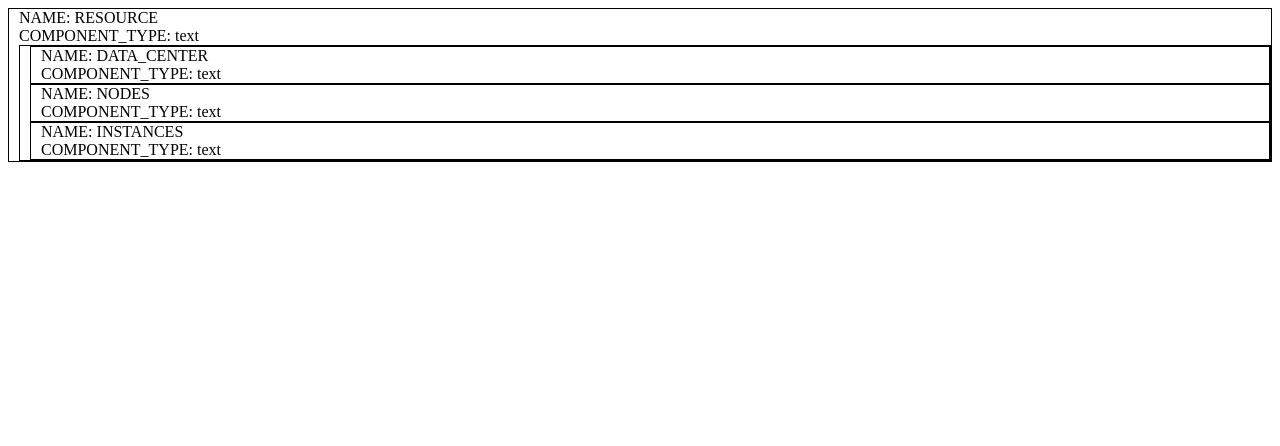
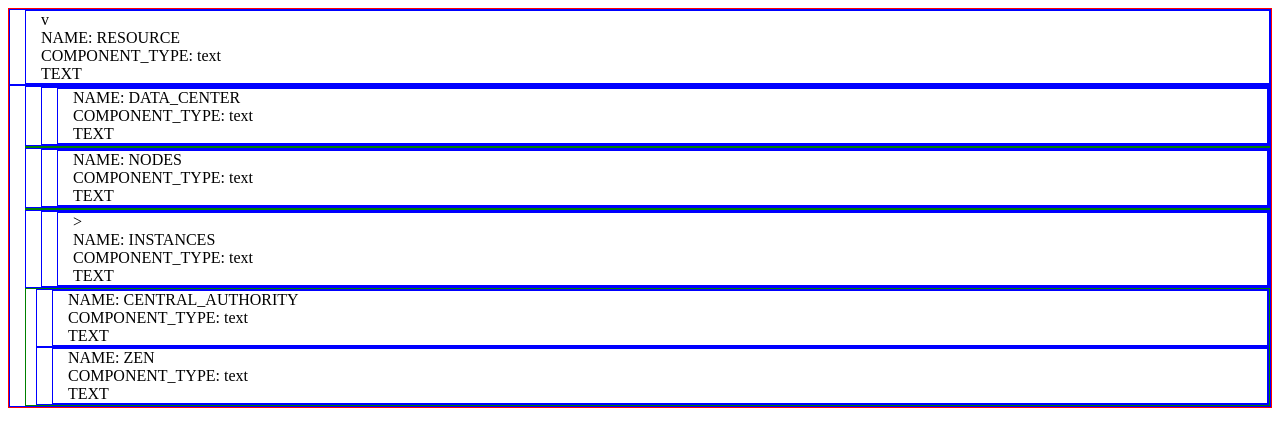
Before and after one commit to ldong/react_sidebar, a React app: page / in a window 1280 px wide. Built offline with nearby package versions, Linux system fonts and the light colour scheme.

Commit message:
Prototype done

```diff
--- a/css/sidebar.css
+++ b/css/sidebar.css
@@ -5,6 +5,22 @@
 .sidebar {
   position: relative;
   border-style: solid;
+  border-color: red;
+  border-width:  1px;
+}
+
+.sidebar-list {
+  position: relative;
+  border-style: solid;
+  border-color: green;
   border-width:  1px;
   padding-left: 10px;
 }
+
+.sidebar-item {
+  position: relative;
+  border-style: solid;
+  border-color: blue;
+  border-width:  1px;
+  padding-left: 15px;
+}
--- a/views/Sidebar.js
+++ b/views/Sidebar.js
@@ -1,5 +1,5 @@
 import React, {Component} from 'react';
-import SidebarItem from './SidebarItem.js';
+import SidebarItemList from './SidebarItem.js';
 
 export default class Sidebar extends Component {
 
@@ -9,23 +9,25 @@ export default class Sidebar extends Component {
 
   render() {
     const {config} = this.props;
+    let sidebarItemLists;
 
-    let sidebarItems;
-
-    if (Array.isArray(config)) {
-      sidebarItems = config.map((sidebarItemConfig, index, array)=>{
-        return (
-          <SidebarItem config={sidebarItemConfig} />
-        )
-      });
-    } else {
-      sidebarItems = (<SidebarItem config={config} />);
-      console.log('config', config);
+    try {
+      if (Array.isArray(config)) {
+        sidebarItemLists = config.map((sidebarItemListConfig, index, array)=>{
+          console.log();
+          return (
+            <SidebarItemList config={sidebarItemListConfig} />
+          )
+        });
+      }
+    } catch (e){
+      console.error('It must be an array of Sidebar Item List config');
+      console.error(e.message, e.name);
     }
 
     return (
       <div className="sidebar">
-        {sidebarItems}
+        {sidebarItemLists}
       </div>
     )
   }
--- a/views/SidebarItem.js
+++ b/views/SidebarItem.js
@@ -1,5 +1,6 @@
 import React, {Component} from 'react';
 import Sidebar from './Sidebar.js';
+import SidebarItemList from './SidebarItemList.js';
 
 export default class SidebarItem extends Component {
 
@@ -7,45 +8,67 @@ export default class SidebarItem extends Component {
       super(props);
 
       this.state = {
-          isOpen: props.config.isOpen,
+          isOpen: props.config.isOpen || false,
           isEnabled: !!props.config.children
       };
 
+      console.log('state', this.state);
       this.handleClick = this.handleClick.bind(this);
   }
 
   handleClick(e) {
-    console.log('clicked');
-    this.setState({
-        isOpen: !this.state.isOpen,
-        isEnabled: !!this.state.isEnabled
-    });
+    e.stopPropagation();
 
-    e.stopPropagation();
+    if(this.state.isEnabled){
+      this.setState({
+          isOpen: !this.state.isOpen,
+      });
+    }
+    console.log('handleClick clicked');
   }
 
   render() {
     const {name, component, options, children} = this.props.config;
+    let sidebarItemLists;
+    let sidebarItem;
 
-    const sidebars = children && children.map((sidebarConfig, index, array)=>{
-        return (
-          <Sidebar config={sidebarConfig} />
-        )
-    });
-    console.log('this.state.isOpen && this.state.isEnabled', this.state.isOpen && this.state.isEnabled);
+    try {
+      sidebarItem = (
+        <div className="sidebar-item">
+          <div>
+            {this.state.isEnabled ? this.state.isOpen ? 'v' : '>'  : ""}
+          </div>
+          <div>
+            <label>NAME: </label><span>{name}</span>
+          </div>
+          <div>
+            <label>COMPONENT_TYPE: </label><span>{component}</span>
+          </div>
+          <div>
+            <span>TEXT</span>
+          </div>
+        </div>
+      )
+
+      if (children) {
+        sidebarItemLists = children.map((sidebarItemListConfig, index, array)=>{
+          return (
+            <SidebarItemList config={sidebarItemListConfig} />
+          )
+        });
+      }
+    } catch (e){
+      console.error('Sidebar Item occured some errors');
+      console.error(e.message, e.name);
+    }
 
     return (
       <div onClick={this.handleClick}>
-        <div>
-          <label>NAME: </label><span>{name}</span>
+        <div className="sidebar-item">
+          {sidebarItem}
         </div>
-
-        <div>
-          <label>COMPONENT_TYPE: </label><span>{component}</span>
-        </div>
-
-        <div className={this.state.isOpen && this.state.isEnabled ? "sidebar" : "sidebar hidden"}>
-          {sidebars}
+        <div className={this.state.isOpen && this.state.isEnabled ? "sidebar-item" : "sidebar-item hidden"}>
+          {sidebarItemLists}
         </div>
       </div>
     )
--- /dev/null
+++ b/views/SidebarItemList.js
@@ -0,0 +1,43 @@
+import React, {Component} from 'react';
+import SidebarItem from './SidebarItem.js';
+
+
+export default class SidebarItemList extends Component {
+
+  constructor(props) {
+      super(props);
+  }
+
+  render() {
+    const { config } = this.props;
+    let sidebarItem;
+    let sidebarList;
+
+    try {
+      sidebarItem = <SidebarItem config={config} />
+
+      if (config.children){
+       sidebarList = config.children.map((sidebarItemConfig, index, array)=>{
+          return (
+            <SidebarItem config={sidebarItemConfig} />
+          )
+        });
+      }
+
+    } catch (e){
+      console.error(e.message, e.name);
+      console.error('It must be an array of Sidebar Item config');
+    }
+
+    return (
+      <div>
+        <div className="sidebar-item">
+          {sidebarItem}
+        </div>
+        <div className="sidebar-list">
+          {sidebarList}
+        </div>
+      </div>
+    )
+  }
+}
--- a/webpack.config.js
+++ b/webpack.config.js
@@ -21,5 +21,6 @@ module.exports = {
     ]
   },
   // devtool: "#inline-source-map"
+  // devtools: "#eval"
   devtool: "#source-map"
 };
```
Also changed, not shown: views/CompundComponent.js (added, +37 -0 lines).
